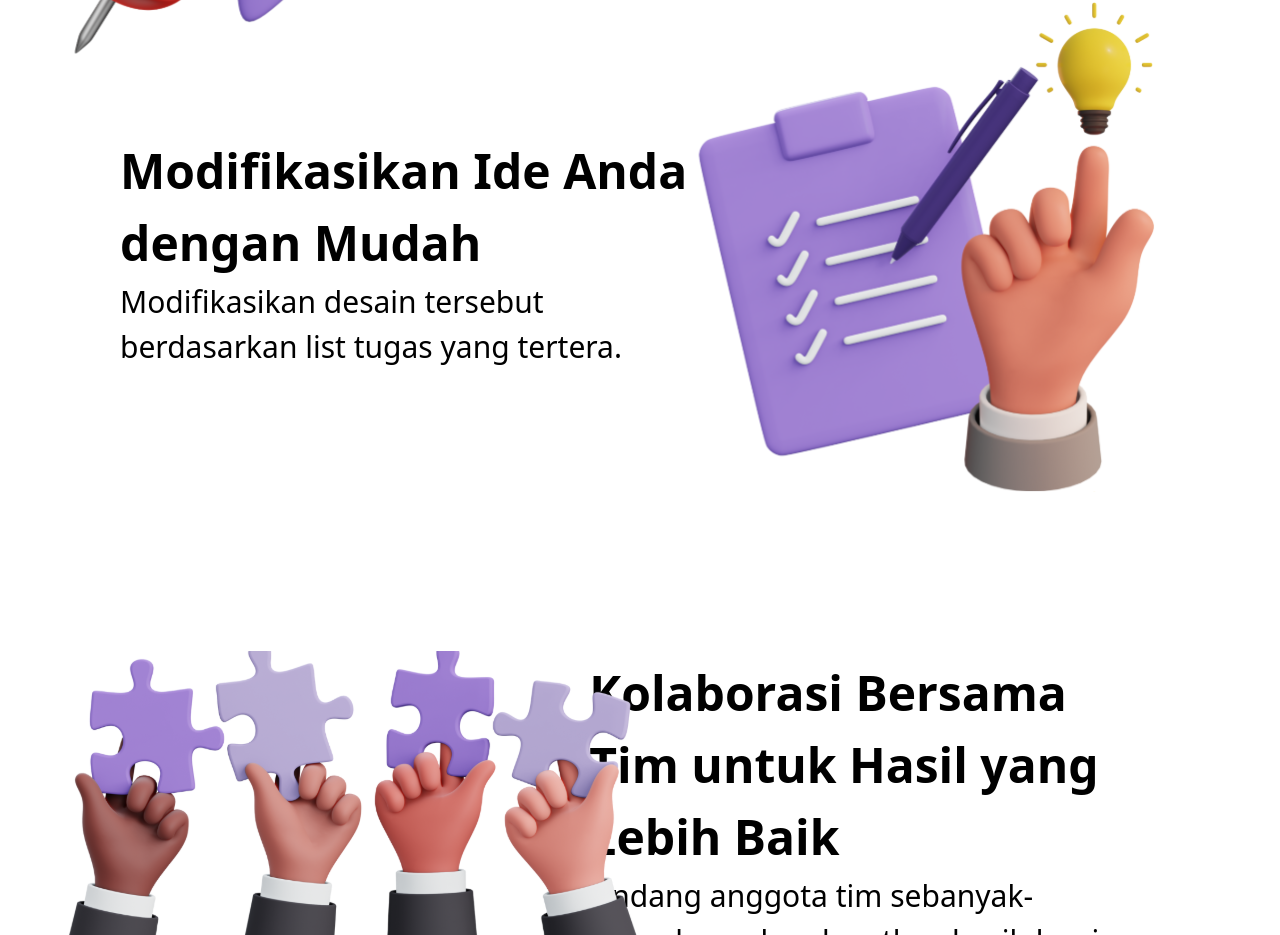
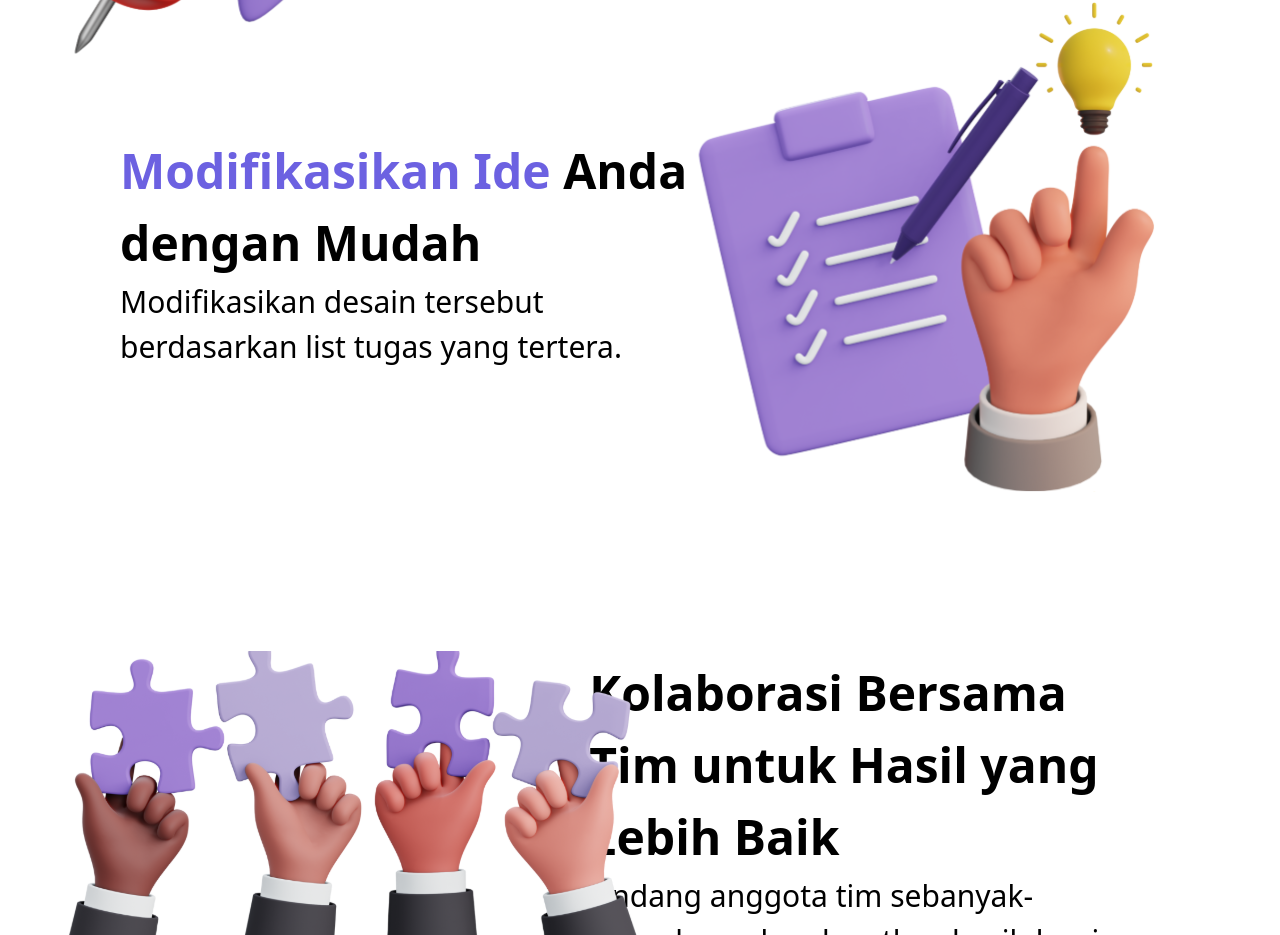
Before and after one commit to akbar5yn/OpiBox, a Nuxt app: page / in a window 1280 px wide. Shown: the part 1920-2855 px from the top of the page. Built offline with nearby package versions, Linux system fonts and the light colour scheme.

Commit message:
Changed the title color of the second service section

```diff
--- a/layouts/LandingPage.vue
+++ b/layouts/LandingPage.vue
@@ -98,7 +98,7 @@
           </div>
           <div class="w-[720px]">
             <h1 class="text-[48px] font-bold">
-              Modifikasikan Ide Anda dengan Mudah
+              <span class="text-[#6C61E1]">Modifikasikan Ide</span> <span class="text-black">Anda dengan Mudah</span>
             </h1>
             <p class="text-[30px] font-normal">
               Modifikasikan desain tersebut berdasarkan list tugas yang tertera.
```
